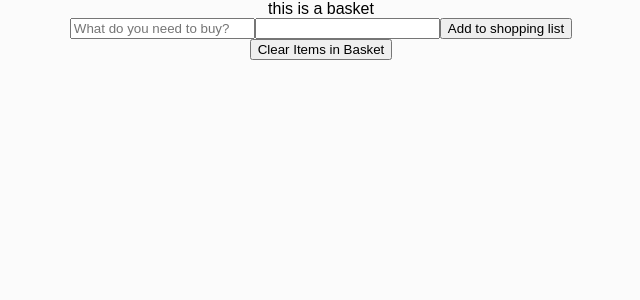
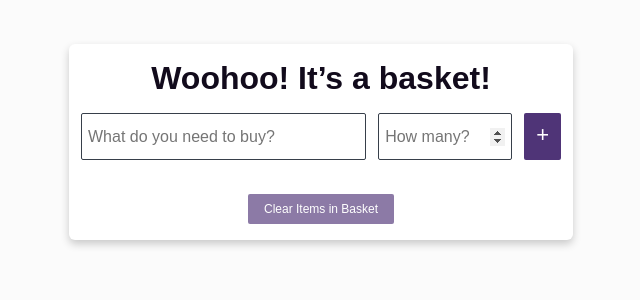
Before and after one commit to afbreilyn/afb-basket, a React (Create React App) app: page / in a window 1280 px wide. Shown: the top 300 px of the page, without its empty margins (319-959 px from the left). Built offline with nearby package versions, Linux system fonts and the light colour scheme.

Commit message:
makes it look ok

```diff
--- a/src/App.css
+++ b/src/App.css
@@ -1,8 +1,14 @@
+h1, h2, h3, h4, h5, h6, p {
+  /* zeroing out */
+  padding: 0;
+  margin: 0;
+  color: #120B1C; }
+
+label {
+  font-size: 12px; }
+
 .App {
   text-align: center;
   background: #FBFBFB;
+  padding: 44px 12px;
   min-height: 100vh; }
-  .App h1, .App h2, .App h3, .App h4, .App h5, .App h6, .App p {
-    /* zeroing out */
-    padding: 0;
-    margin: 0; }
--- a/src/App.scss
+++ b/src/App.scss
@@ -1,13 +1,9 @@
 @import "./styles/colours.scss";
+@import "./styles/texts.scss";
 
 .App {
   text-align: center;
   background: $slightly-grey;
+  padding: 44px 12px;
   min-height: 100vh;
-
-  & h1, h2, h3, h4, h5, h6, p {
-    /* zeroing out */
-    padding: 0;
-    margin: 0;
-  }
 }
--- a/src/Basket/Basket.js
+++ b/src/Basket/Basket.js
@@ -61,14 +61,17 @@ class Basket extends Component {
 
     return (
       <div className="basketContainer">
-        <p>
-          this is a basket
-        </p>
+        <h1>
+          Woohoo! It’s a basket!
+        </h1>
         <BasketForm
           items={ items }
           updateShoppingList={ this.updateShoppingList } />
         { basketItems }
-        <button onClick={ this.clearInBasketItems }>
+        <button onClick={ this.clearInBasketItems }
+          className="clearButton"
+          disabled={ items.length === 0 }
+        >
           Clear Items in Basket
         </button>
       </div>
--- a/src/Basket/basket-form.js
+++ b/src/Basket/basket-form.js
@@ -7,7 +7,6 @@ class BasketForm extends Component {
     let textVal = this.textInput.value;
 
     if (textVal !== "") {
-      // let dupArr = itemArray.filter(item => (item.text === textVal));
       let duplicate = itemArray.find((item) => {
         return item.text === textVal
       });
@@ -19,6 +18,7 @@ class BasketForm extends Component {
         duplicate.timeStamp = Date.now();
       } else {
         itemArray.unshift(
+          // timestamps is being recorded incase someday we want to sort by date added
           {
             text: textVal,
             timeStamp: Date.now(),
@@ -39,14 +39,22 @@ class BasketForm extends Component {
 
   render() {
     return (
-      <form onSubmit={ this.addItemToShoppingList }>
+      <form onSubmit={ this.addItemToShoppingList }
+        className="basketForm"
+      >
         <input ref={ (input) => this.textInput = input }
+          className="textInput"
           placeholder="What do you need to buy?" />
-        <input ref={ (input) => this.numInput = input }
-          type="number" />
-        <button type="submit">
-          Add to shopping list
-        </button>
+        <div className="secondRowSmall">
+          <input ref={ (input) => this.numInput = input }
+            className="numInput"
+            type="number"
+            min="1"
+            placeholder="How many?" />
+          <button type="submit">
+            +
+          </button>
+        </div>
       </form>
     )
   }
--- a/src/Basket/basket-item.js
+++ b/src/Basket/basket-item.js
@@ -4,7 +4,6 @@ import { string, number, bool, func } from 'prop-types';
 class BasketItem extends Component {
   static propTypes = {
     text: string.isRequired,
-    timeStamp: number.isRequired,
     number: number.isRequired,
     inBasket: bool.isRequired,
     toggleInBasket: func.isRequired
@@ -14,14 +13,23 @@ class BasketItem extends Component {
     let {
       toggleInBasket,
       text,
-      timeStamp,
       number,
       inBasket
     } = this.props;
 
     return(
-      <div onClick={ e => toggleInBasket(text, !inBasket) }>
-        { text } || { number } || { `${inBasket}` }
+      <div className="item">
+        <p>
+          { `${number} ${text}` }
+        </p>
+        <div>
+          <label for={ `inBasket-${text}` }>In the basket?</label>
+          <input type="checkbox"
+            className="inBasketCheck"
+            checked={ inBasket }
+            id={ `inBasket-${text}` }
+            onClick={ e => toggleInBasket(text, !inBasket) } />
+        </div>
       </div>
     )
   }
--- /dev/null
+++ b/src/Basket/basket.css
@@ -0,0 +1,86 @@
+.basketContainer {
+  text-align: center;
+  margin: 0 auto;
+  padding: 16px 12px;
+  background: white;
+  max-width: 480px;
+  max-height: 800px;
+  box-shadow: 0 4px 8px 0 rgba(0, 0, 0, 0.2);
+  border-radius: 6px;
+  display: flex;
+  flex-wrap: wrap;
+  flex-direction: row;
+  justify-content: center; }
+  .basketContainer button {
+    background-color: #4F3477;
+    border: none;
+    border-radius: 2px;
+    padding: 8px 16px;
+    text-align: center;
+    text-decoration: none;
+    font-size: 12px;
+    color: white;
+    cursor: pointer; }
+  .basketContainer button:disabled {
+    opacity: .65;
+    cursor: not-allowed; }
+  .basketContainer .basketForm {
+    width: 100%;
+    display: flex;
+    flex-wrap: wrap;
+    justify-content: center;
+    margin: 16px 0 18px; }
+    .basketContainer .basketForm input {
+      -webkit-appearance: none;
+      -moz-appearance: none;
+      -ms-appearance: none;
+      -o-appearance: none;
+      outline: none;
+      border: 1px solid #373F4A;
+      border-radius: 2px;
+      padding: 4px 6px;
+      display: inline-flex;
+      font-size: 16px;
+      height: 37px; }
+    .basketContainer .basketForm input.textInput {
+      flex: 1;
+      flex-grow: 2; }
+    .basketContainer .basketForm .secondRowSmall {
+      display: inline-flex; }
+      .basketContainer .basketForm .secondRowSmall input.numInput {
+        flex: 1;
+        flex-grow: 1;
+        max-width: 120px;
+        margin: 0 12px; }
+      .basketContainer .basketForm .secondRowSmall input.numInput::-webkit-inner-spin-button {
+        opacity: 1; }
+      .basketContainer .basketForm .secondRowSmall button {
+        flex: 1;
+        flex-grow: 1;
+        font-size: 22px;
+        padding: 5px 12px 8px; }
+    @media (max-width: 480px) {
+      .basketContainer .basketForm .secondRowSmall {
+        display: flex;
+        justify-content: space-between;
+        width: 100%;
+        margin-top: 12px; }
+        .basketContainer .basketForm .secondRowSmall input.numInput {
+          margin: 0 12px 0 0;
+          max-width: initial; } }
+  .basketContainer .item {
+    display: flex;
+    justify-content: space-between;
+    width: 100%;
+    background: #e8f3ff;
+    border-radius: 5px;
+    margin-top: 8px;
+    padding: 8px 12px; }
+    .basketContainer .item p {
+      margin-left: 16px; }
+    .basketContainer .item input[type='checkbox'], .basketContainer .item label {
+      cursor: pointer; }
+    .basketContainer .item .inBasketCheck {
+      display: inline; }
+  .basketContainer .clearButton {
+    margin-top: 16px; }
--- a/src/Basket/basket.scss
+++ b/src/Basket/basket.scss
@@ -1,7 +1,123 @@
 @import "../styles/colours.scss";
 
 .basketContainer {
-  & h4 {
+  text-align: center;
+  margin: 0 auto;
+  padding: 16px 12px;
+  background: $white;
+  max-width: 480px;
+  max-height: 800px;
+  box-shadow: 0 4px 8px 0 rgba(0,0,0,0.2);
+  border-radius: 6px;
 
+  display: flex;
+  flex-wrap: wrap;
+  flex-direction: row;
+  justify-content: center;
+
+  & button {
+    background-color: $purple;
+    border: none;
+    border-radius: 2px;
+    padding: 8px 16px;
+    text-align: center;
+    text-decoration: none;
+    font-size: 12px;
+    color: $white;
+    cursor: pointer;
+  }
+
+  & button:disabled {
+    opacity: .65;
+    cursor: not-allowed;
+  }
+
+  & .basketForm {
+    width: 100%;
+    display: flex;
+    flex-wrap: wrap;
+    justify-content: center;
+    margin: 16px 0 18px;
+
+    & input {
+      -webkit-appearance: none;
+      -moz-appearance: none;
+      -ms-appearance: none;
+      -o-appearance: none;
+      outline: none;
+      border: 1px solid $med-grey;
+      border-radius: 2px;
+      padding: 4px 6px;
+      display: inline-flex;
+      font-size: 16px;
+      height: 37px;
+    }
+
+    & input.textInput {
+      flex: 1;
+      flex-grow: 2;
+    }
+
+    & .secondRowSmall {
+      display: inline-flex;
+
+      & input.numInput {
+        flex: 1;
+        flex-grow: 1;
+        max-width: 120px;
+        margin: 0 12px;
+      }
+
+      & input.numInput::-webkit-inner-spin-button {
+        opacity: 1;
+      }
+
+      & button {
+        flex: 1;
+        flex-grow: 1;
+        font-size: 22px;
+        padding: 5px 12px 8px;
+      }
+    }
+
+    @media (max-width: 480px) {
+      & .secondRowSmall {
+        display: flex;
+        justify-content: space-between;
+        width: 100%;
+        margin-top: 12px;
+
+        & input.numInput {
+          margin: 0 12px 0 0;
+          max-width: initial;
+        }
+      }
+    }
+  }
+
+  & .item {
+    display: flex;
+    justify-content: space-between;
+    width: 100%;
+    background: $light-blue;
+    border-radius: 5px;
+    margin-top: 8px;
+    padding: 8px 12px;
+
+    & p {
+      margin-left: 16px;
+    }
+
+    & input[type='checkbox'], label {
+      cursor: pointer;
+    }
+
+    & .inBasketCheck {
+      display: inline;
+    }
+  }
+
+  & .clearButton {
+    margin-top: 16px;
   }
 }
--- a/src/styles/colours.scss
+++ b/src/styles/colours.scss
@@ -1,2 +1,7 @@
 $black: black;
 $slightly-grey: #FBFBFB;
+$white: white;
+$dark-grey: #120B1C;
+$med-grey: #373F4A;
+$purple: #4F3477;
+$light-blue: #e8f3ff;
--- /dev/null
+++ b/src/styles/texts.scss
@@ -0,0 +1,10 @@
+h1, h2, h3, h4, h5, h6, p {
+  /* zeroing out */
+  padding: 0;
+  margin: 0;
+  color: $dark-grey
+}
+
+label {
+  font-size: 12px;
+}
```
Also changed, not shown: 1 other file (tests, documents, lock files or other folders).
